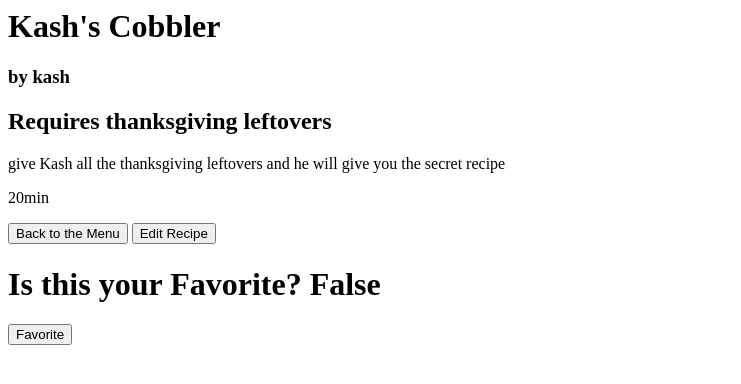
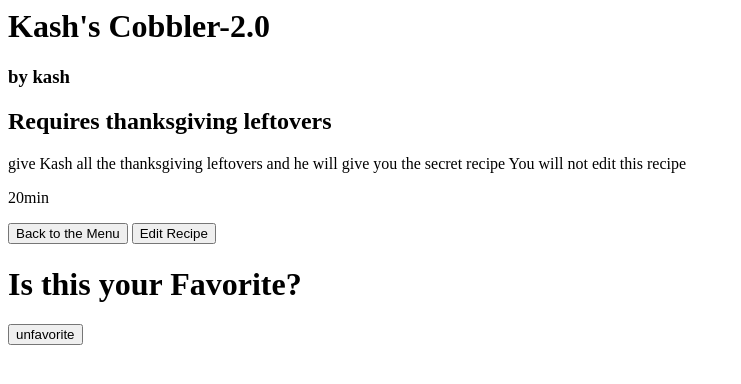
Before and after one commit to KashFarhadi/backend-recipebox-V2, a Django app: page /recipe/1/ in a window 1280 px wide. Shown: the top 384 px of the page, without its empty margins (0-741 px from the left). Run offline with Django 3.2, Linux system fonts and the light colour scheme; a user stored in the database is signed in; data comes from the database, SQL or seed files in the repository.

Commit message:
fixed favorites, works on individual users

```diff
--- a/recipebox/models.py
+++ b/recipebox/models.py
@@ -19,7 +19,11 @@ class Author(models.Model):
     user = models.OneToOneField(User, on_delete=models.CASCADE)
     name = models.CharField(max_length=50)
     bio = models.TextField(blank=True, null=True)
-
+    favorite = models.ManyToManyField('Recipe',
+                                      symmetrical=False,
+                                      blank=True,
+                                      related_name='favorites'
+                                      )
     def __str__(self):
         return self.name
 
@@ -29,7 +33,6 @@ class Recipe(models.Model):
     description = models.CharField(max_length=100)
     time_required = models.CharField(max_length=50)
     instructions = models.TextField()
-    is_favorite = models.BooleanField(default=False)
 
     def __str__(self):
         return f"{self.title} - {self.author.name}"
--- a/recipebox/templates/author.html
+++ b/recipebox/templates/author.html
@@ -11,10 +11,8 @@
 <br />
 
 <h2>Your Favorites by This guy</h2>
-{% for recipe in recipes %}
-    {% if recipe.is_favorite%}
-        <h2><a href="/recipe/{{ recipe.id }}">{{ recipe.title }}</a> by {{recipe.author.name}}</h2>
-    {% endif %}
+{% for recipe in favorite %}
+    <h2><a href="/recipe/{{ recipe.id }}">{{ recipe.title }}</a> by {{recipe.author.name}}</h2>
 {% endfor %}
 
 <a href="/">Get out of the kitchen</a>
--- a/recipebox/templates/recipe.html
+++ b/recipebox/templates/recipe.html
@@ -7,20 +7,19 @@
 
 <a href="/"><button>Back to the Menu</button></a>
 
-<a href="/editrecipe/{{recipe.id}}"><button>Edit Recipe</button></a>
+<a href="/editrecipe/{{recipe.id}}/"><button>Edit Recipe</button></a>
 
 {% if request.user.is_authenticated %}
 
     <h1> Is this your Favorite? {{ recipe.is_favorite  }}</h1>
-
-     {% if recipe.is_favorite %}
-        <form action="/favorite/{{recipe.id}}">
-            <button type="submit">Unfavorite....but Who Does that?</button>
-        </form>
+    {% if recipe not in user.author.favorite.all %}
+        <a href="/favorite/{{recipe.id}}/">
+            <button>Favorite....</button>
+        </a>
     {% else %}
-        <form action="/favorite/{{recipe.id}}">
-            <button type="submit">Favorite</button>
-        </form>
+        <a href="/unfavorite/{{recipe.id}}/">
+            <button>unfavorite</button>
+        </a>
     {% endif %}
 
 {% endif %}
--- a/recipebox/urls.py
+++ b/recipebox/urls.py
@@ -18,8 +18,6 @@ from django.urls import path
 from recipebox import views
 from recipebox.models import Author, Recipe
 
-from recipebox.views import editrecipe, favorite
-
 admin.site.register(Author)
 admin.site.register(Recipe)
 
@@ -32,6 +30,7 @@ urlpatterns = [
     path('authoradd/', views.authoraddview, name='authoradd'),
     path('login/', views.login_view, name='login'),
     path('logout/', views.logout_view, name='logout'),
-    path('editrecipe/<id>', editrecipe),
-    path('favorite/<id>', favorite)
+    path('editrecipe/<id>/', views.editrecipe),
+    path('favorite/<id>/', views.favorite),
+    path('unfavorite/<id>/', views.unfavorite)
 ]
--- a/recipebox/views.py
+++ b/recipebox/views.py
@@ -13,8 +13,10 @@ def author(request, author_id):
     html = "author.html"
     author = Author.objects.filter(id=author_id).first()
     recipes = Recipe.objects.filter(author=author_id)
+    favorite = list(author.favorite.all())
 
-    return render(request, html, {"data": author, 'recipes': recipes})
+
+    return render(request, html, {"data": author, 'recipes': recipes, 'favorite':favorite})
 
 def recipe(request, recipe_id):
     html = 'recipe.html'
@@ -82,16 +84,15 @@ def logout_view(request):
     logout(request)
     return HttpResponseRedirect('/')
 
-@login_required
-def favorite(request, id):
-    if request.method == 'GET':
-        user = request.user
-        recipe = Recipe.objects.get(id=id)
+def favorite (request, id):
+    favorite = Recipe.objects.get(id=id)
+    request.user.author.favorite.add(favorite)
+    return HttpResponseRedirect(reverse('recipe', kwargs={'recipe_id': id}))
 
-        recipe.is_favorite = not recipe.is_favorite
-        recipe.save()
-
-        return HttpResponseRedirect(f'/recipe/{id}')
+def unfavorite (request, id):
+    unfavorite = Recipe.objects.get(id=id)
+    request.user.author.favorite.remove(unfavorite)
+    return HttpResponseRedirect(reverse('recipe', kwargs={'recipe_id': id}))
 
 def editrecipe(request, id):
     user = request.user
```
Also changed, not shown: README.md, db.sqlite3, recipebox/migrations/0003_auto_20200116_1820.py (added).
